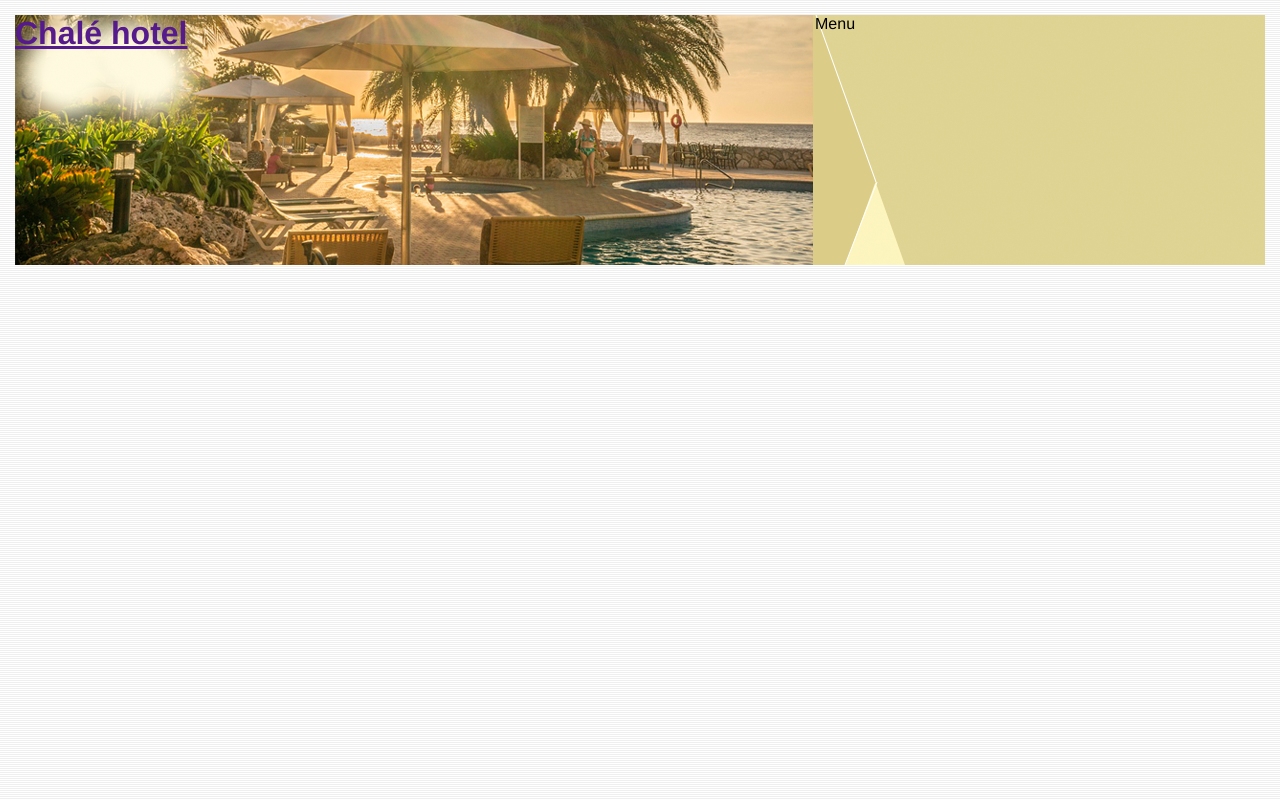
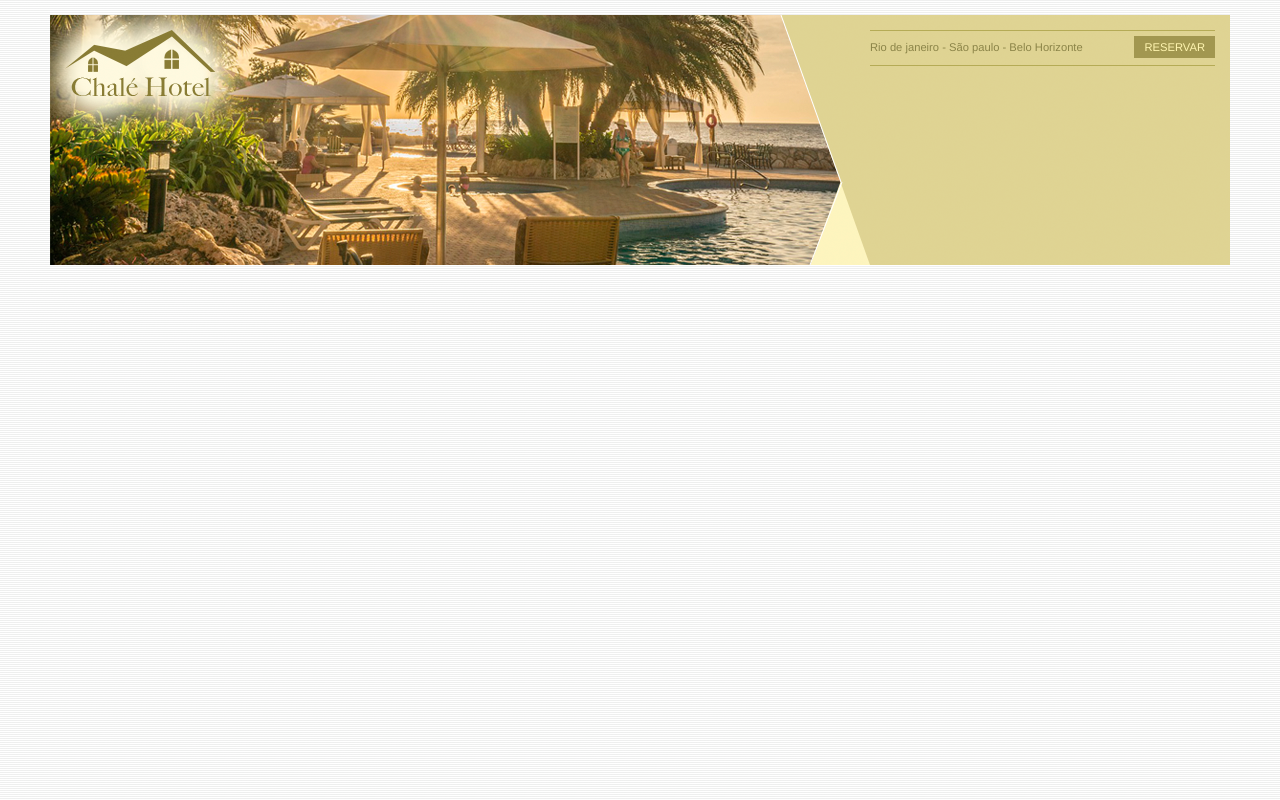
Before and after one commit to juliodonofreo/chale_hotel, a plain HTML site: page index.html in a window 1280 px wide. Drawn offline with Linux system fonts and the light colour scheme.

Commit message:
Ajustes no topo

```diff
--- a/css/estilo.css
+++ b/css/estilo.css
@@ -11,6 +11,9 @@ body {
 
 #container {
     background: #ede9cc;
+    margin: 0 auto;
+    min-width: 750px;
+    max-width: 1180px;
 }
 
 #topo {
@@ -27,7 +30,21 @@ body {
     height: 250px;
     top: 0;
     left: 0;
+    z-index: 1;
 }
+
+.logo a {
+    position: absolute;
+    top: 15px;
+    left: 15px;
+    z-index: 3;
+    background: url(../imagens/logo.png) no-repeat;
+    width: 151px;
+    height: 66px;
+    text-indent: -3000px;
+}
+
+
 
 #area-menu {
     position: absolute;
@@ -37,4 +54,37 @@ body {
     height: 250px;
     top: 0;
     right: 0;
+    z-index: 2;
 }
+
+#conteudo-menu {
+    margin-left: 90px;
+    margin-right: 15px;
+    padding-top: 15px;
+}
+
+#menu-locais {
+    border-bottom: 1px solid #b5ab56;
+    border-top: 1px solid #b5ab56;
+    padding-top: 5px;
+    padding-bottom: 5px;
+    font-size: 0.7em;
+    color: #8b8448;
+}
+
+#menu-locais .locais {
+    float: left;
+    line-height: 2.1em;
+}
+
+a{
+    text-decoration: none;
+}
+
+a.reserva {
+    text-transform: uppercase;
+    background: #a29750;
+    color: #fff5b0;
+    padding: 5px 10px;
+    float: right;
+}
--- a/index.html
+++ b/index.html
@@ -13,13 +13,21 @@
         <div id="topo"> <!-- Início topo -->
 
             <div id="area-logo">
-                <h1>
+                <h1 class="logo">
                     <a href="">Chalé hotel</a>
                 </h1>
             </div>
 
             <div id="area-menu">
-                Menu
+                <div id="conteudo-menu">
+                    <div id="menu-locais">
+                        <span class="locais">
+                            Rio de janeiro - São paulo - Belo Horizonte
+                        </span>
+                        <a href="" class="reserva">Reservar</a>
+                        <div style="clear: both"></div>
+                    </div>
+                </div>
             </div>
 
         </div><!-- Fim topo -->
```
